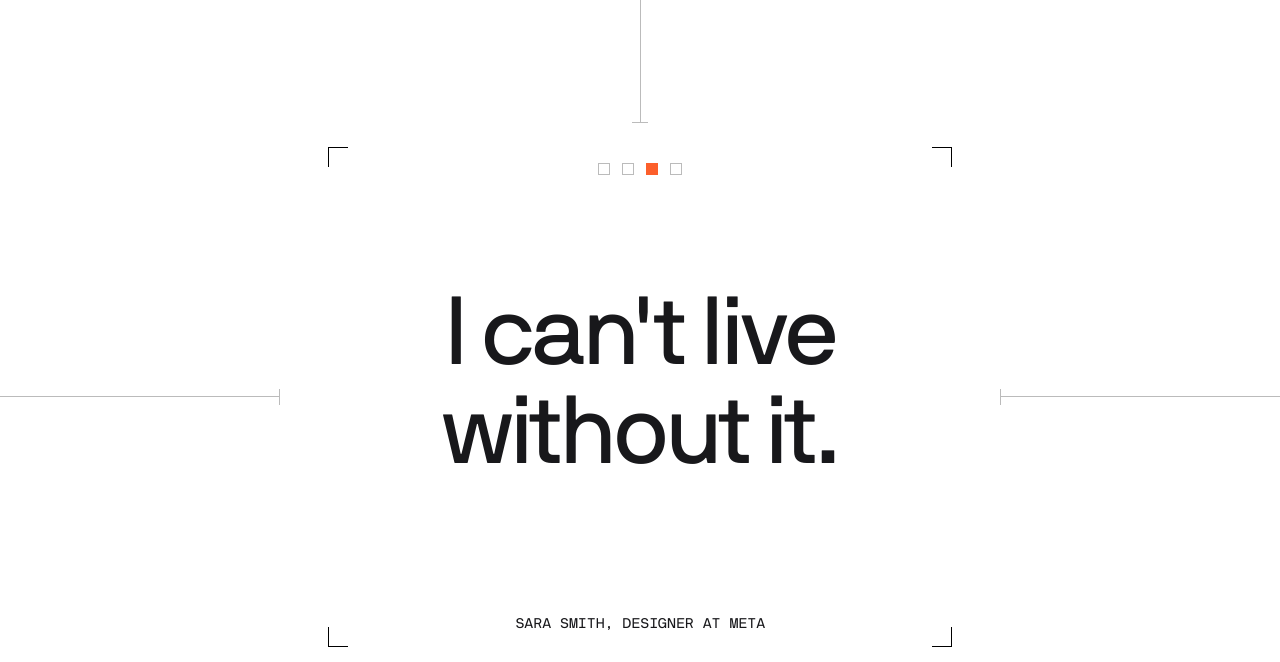
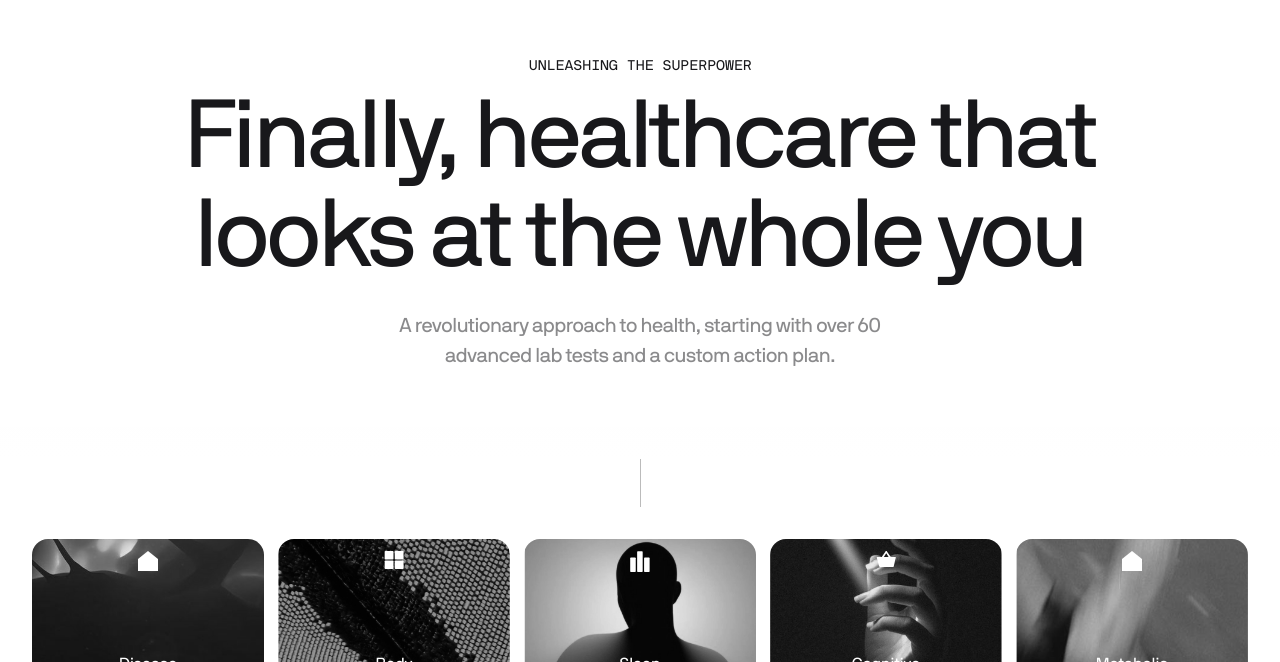
Before and after one commit to daybreak-studio/superpower, a Next.js app: page / in a window 1280 px wide. Shown: the part 2238-2900 px from the top of the page. Built offline with nearby package versions, Linux system fonts and the light colour scheme.

Commit message:
Added protocols section

```diff
--- a/app/page.tsx
+++ b/app/page.tsx
@@ -14,6 +14,7 @@ export default function Home() {
       <ReactLenis root>
         <HeroSection />
         <SuperpowerBaselineSection />
+        <ProtocolSection />
         <TestimonialsSection />
       </ReactLenis>
     </main>
```
